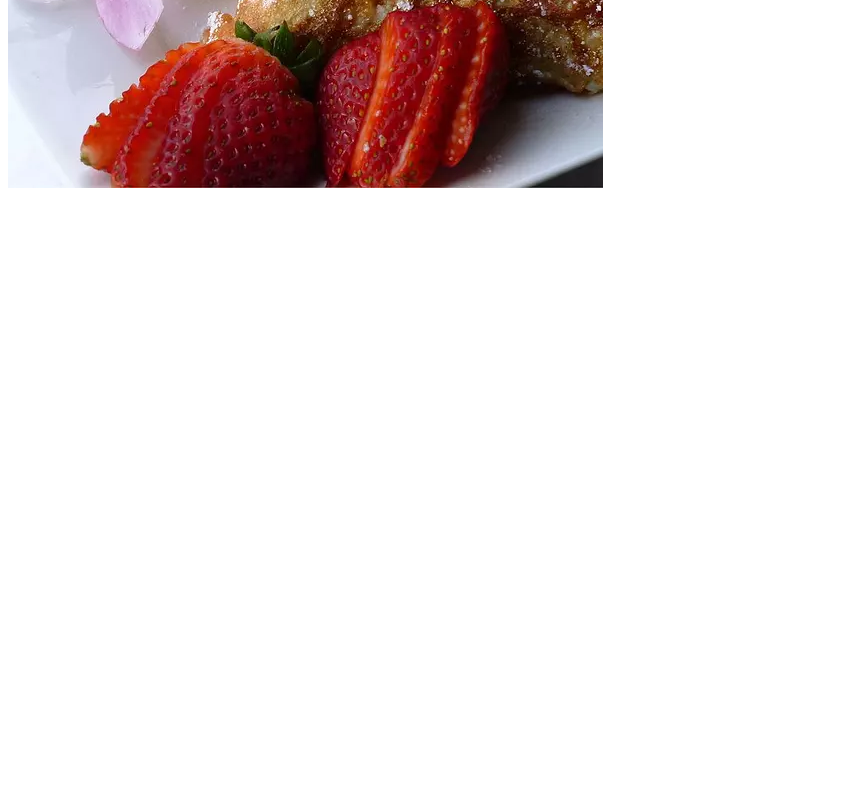
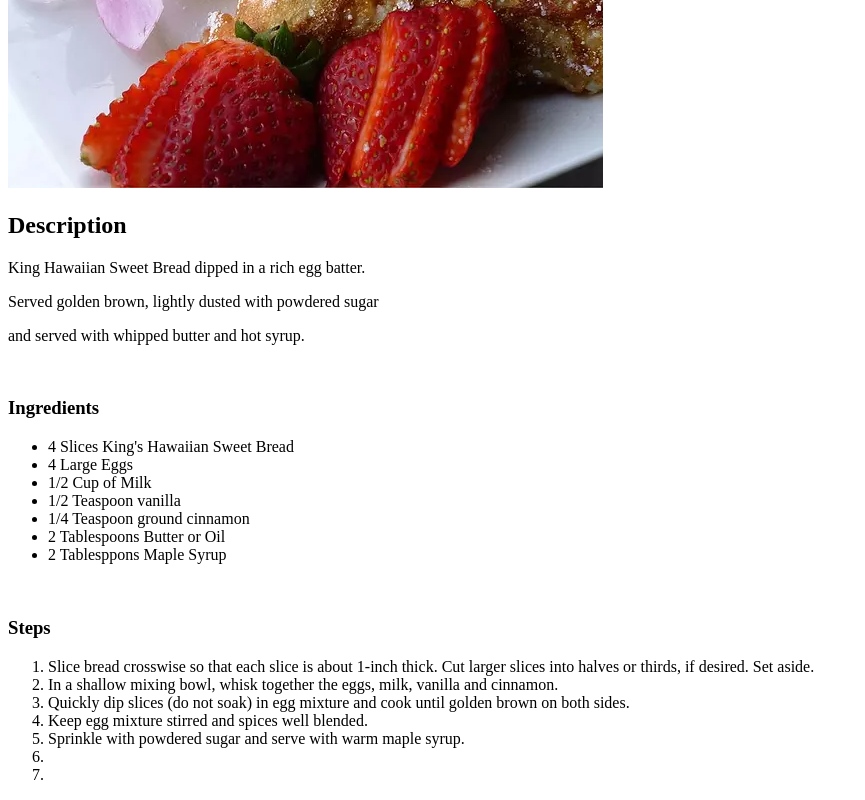
Before and after one commit to Brandon-Freiberg/odin-recipes, a plain HTML site: page recipes/french-toast.html in a window 1280 px wide. Shown: the part 487-1287 px from the top of the page, without its empty margins (0-865 px from the left). Before the commit the page ends 800 px from the top, so only its background shows below. Drawn offline with Linux system fonts and the light colour scheme.

Commit message:
First recipe complete

```diff
--- a/recipes/french-toast.html
+++ b/recipes/french-toast.html
@@ -9,6 +9,33 @@
 <body>
     <h1>French Toast</h1>
     <img src="../img/frenchtoast.webp" alt="French Toast">
+    <br>
+    <H2>Description</H2>
+    <p>King Hawaiian Sweet Bread dipped in a rich egg batter.
+    <p>Served golden brown, lightly dusted with powdered sugar</p>
+    <p>and served with whipped butter and hot syrup.</p>
+    <br>
+    <h3>Ingredients</h3>
+    <ul>
+        <li>4 Slices King's Hawaiian Sweet Bread</li>
+        <li>4 Large Eggs</li>
+        <li>1/2 Cup of Milk</li>
+        <li>1/2 Teaspoon vanilla</li>
+        <li>1/4 Teaspoon ground cinnamon</li>
+        <li>2 Tablespoons Butter or Oil</li>
+        <li>2 Tablesppons Maple Syrup</li>
+    </ul>
+    <br>
+    <h3>Steps</h3>
+    <ol>
+        <li>Slice bread crosswise so that each slice is about 1-inch thick. Cut larger slices into halves or thirds, if desired. Set aside.</li>
+        <li>In a shallow mixing bowl, whisk together the eggs, milk, vanilla and cinnamon.</li>
+        <li>Quickly dip slices (do not soak) in egg mixture and cook until golden brown on both sides.</li>
+        <li>Keep egg mixture stirred and spices well blended.</li>
+        <li>Sprinkle with powdered sugar and serve with warm maple syrup.</li>
+        <li></li>
+        <li></li>
 
+    </ol>
 </body>
 </html>
```
Also changed, not shown: index.html (+1 -1 lines).
